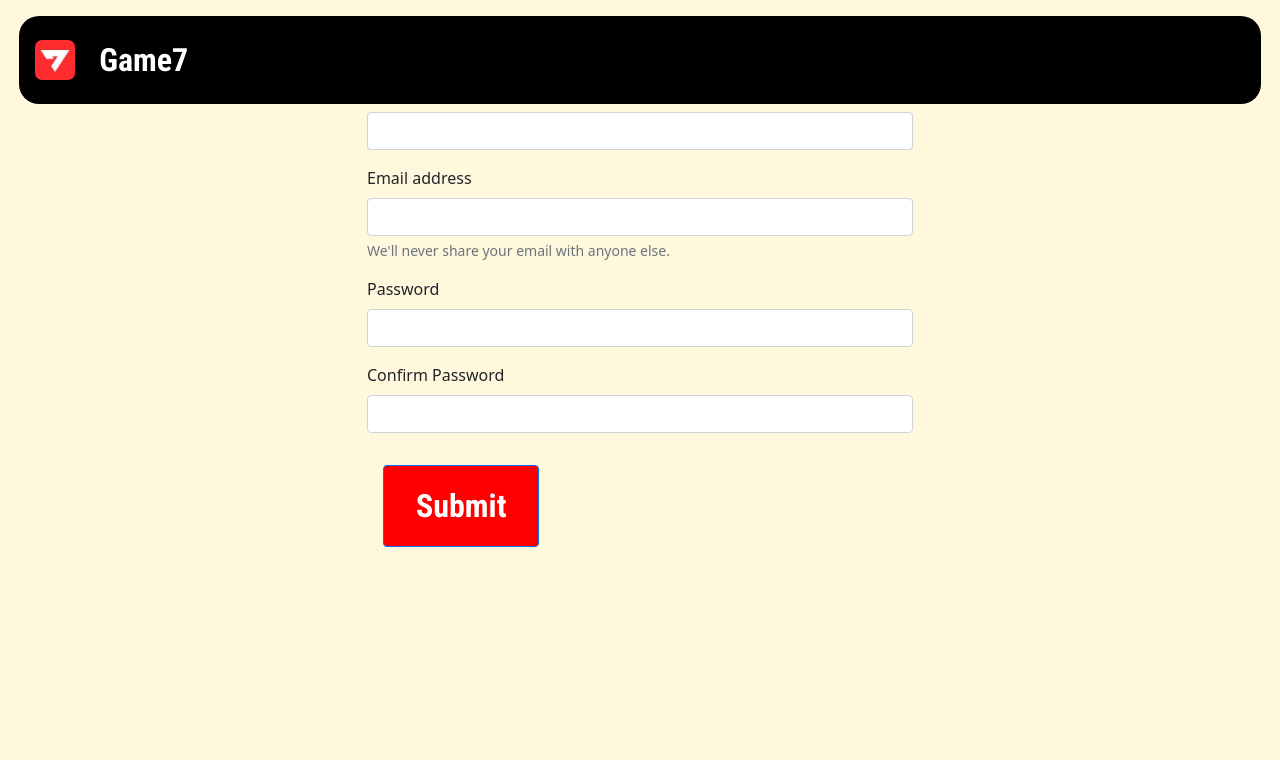
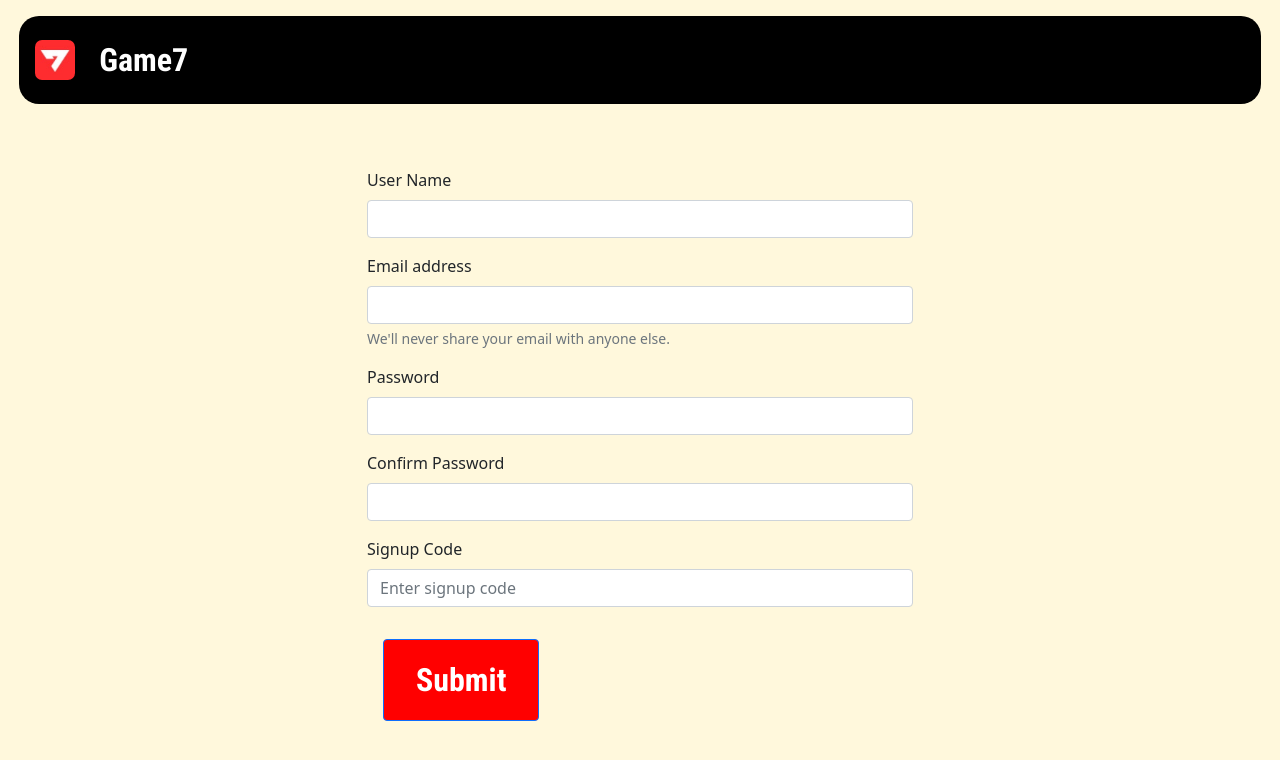
Before and after one commit to Brionesgmm/G7PlayGames, a React (Vite) app in the folder frontend/: page /signup in a window 1280 px wide. Shown: the top 760 px of the page. Built offline with nearby package versions, Linux system fonts and the light colour scheme; no server answers.

Commit message:
added a code to sign up

```diff
--- a/frontend/src/index.css
+++ b/frontend/src/index.css
@@ -68,6 +68,12 @@ body {
 
 .adminLinks li:active {
   color: rgb(136, 255, 0);
+}
+
+/* Signup Section */
+
+.signupSection {
+  margin-top: 6.5rem;
 }
 
 /* Upload Games Section */
--- a/frontend/src/routes/Signup.jsx
+++ b/frontend/src/routes/Signup.jsx
@@ -26,7 +26,7 @@ function Signup() {
 
   return (
     <main className="container">
-      <div className="row justify-content-center">
+      <div className="row justify-content-center signupSection">
         <section className="col-6 mt-5">
           <form action="/api/signup" method="POST" onSubmit={handleSubmit}>
             <div className="mb-3">
@@ -77,6 +77,18 @@ function Signup() {
                 name="confirmPassword"
               />
             </div>
+            <div className="mb-3">
+              <label htmlFor="signupCode" className="form-label">
+                Signup Code
+              </label>
+              <input
+                type="text"
+                className="form-control"
+                id="signupCode"
+                name="signupCode"
+                placeholder="Enter signup code"
+              />
+            </div>
             <button type="submit" className="btn btn-primary">
               Submit
             </button>
```
Also changed, not shown: 1 other file (tests, documents, lock files or other folders).
